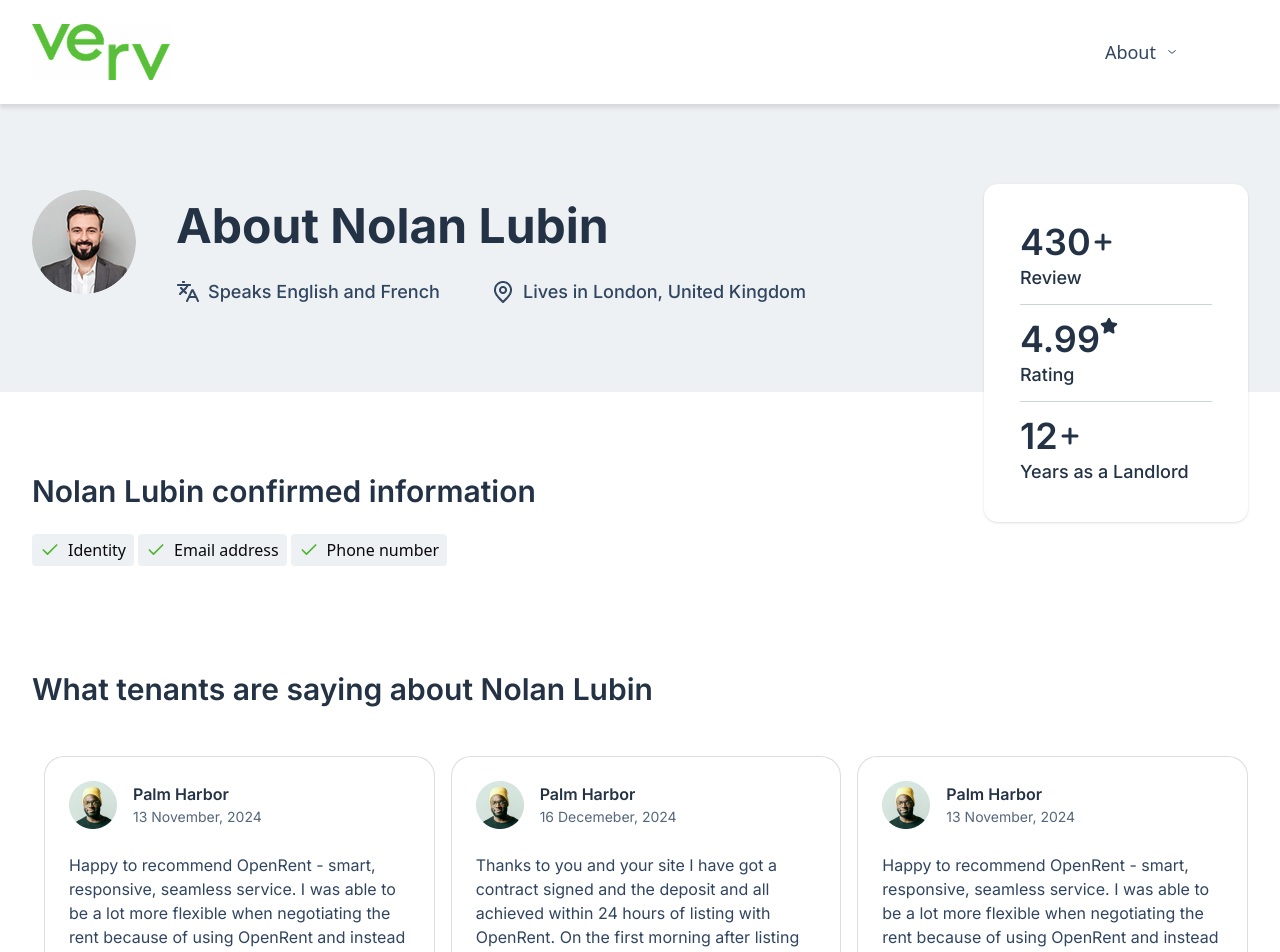
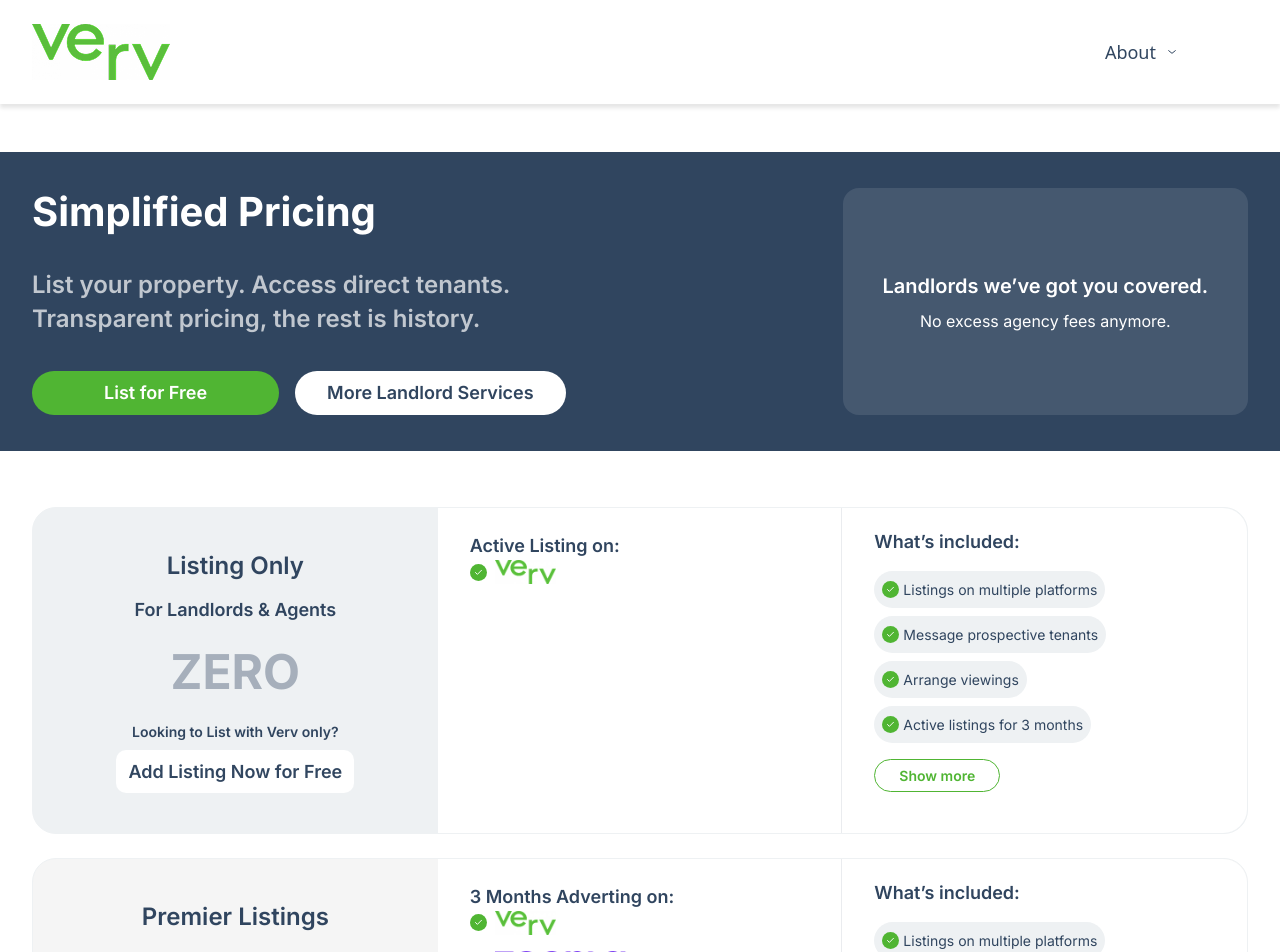
Before and after one commit to jhsayem94/verv-pages, a Next.js app: page / in a window 1280 px wide. Shown: the top 952 px of the page. Built offline with nearby package versions, Linux system fonts and the light colour scheme.

Commit message:
Verv pricing page CSS updated

```diff
--- a/src/allComponent/VervPricing/PricingData.json
+++ b/src/allComponent/VervPricing/PricingData.json
@@ -2,25 +2,22 @@
     {
         "id": 1,
         "pricingTitle":"Listing Only",
-        "price": 54.99,
         "buttonName":"Add Listing Now for Free",
+        "buttonColor":"bg-[#FFFFFF]",
+        "buttonText":"text-[#314660]",
         "bgClr": "bg-[#EEF1F3]",
         "advertTitle":"Active Listing on",
         "offers": [
             {
-              "id": 1,
               "item": "Listings on multiple platforms"
             },
             {
-              "id": 2,
               "item": "Message prospective tenants"
             },
             {
-              "id": 3,
               "item": "Arrange viewings"
             },
             {
-              "id": 4,
               "item": "Active listings for 3 months"
             }
         ]
@@ -30,6 +27,8 @@
         "pricingTitle":"Premier Listings",
         "price": 74.99,
         "buttonName":"Add Listing Now",
+        "buttonColor":"bg-[#314660]",
+        "buttonText":"text-[#FFFFFF]",
         "bgClr": "bg-[#F5F5F5]",
         "advertTitle":"3 Months Adverting on",
         "offers": [
@@ -52,6 +51,8 @@
         "pricingTitle":"Rent Ready",
         "price": 54.99,
         "buttonName":"Add Listing Now",
+        "buttonColor":"bg-[#50B533]",
+        "buttonText":"text-[#FFFFFF]",
         "bgClr": "bg-[#faf4ff]",
         "advertTitle":"3 Months Adverting on",
         "offers": [
--- a/src/allComponent/VervPricing/VervPricing.jsx
+++ b/src/allComponent/VervPricing/VervPricing.jsx
@@ -12,51 +12,54 @@
         <div>
             <div className='my-12'>
                 <div className="w-full bg-[#30455f] ">
-                    <div className='lg:w-[1216px] w-5/6 mx-auto lg:flex lg:justify-between py-[36px] grid grid-cols-1 gap-y-12'>
-                        <div className='text-center lg:text-left'>
+                    <div className='lg:w-[1216px] w-5/6 mx-auto  lg:justify-between py-[36px] grid lg:grid-cols-3 grid-cols-1 gap-y-12'>
+                        <div className='text-center lg:text-left lg:col-span-2'>
                             <h1 className="text-white lg:text-[40px] text-[28px] font-bold font-['Inter'] leading-[48px] ">Simplified Pricing</h1>
-                            <h6 className=" lg:w-3/5 opacity-70 text-white text-[24px] font-semibold font-['Inter'] leading-[33.60px] mt-4 lg:px-0 px-3 " >List your property. Access direct tenants. Transparent pricing, the rest is history.</h6>
-                            <div className='mt-4 lg:w-[540px] lg:justify-between lg:inline-flex grid grid-cols-1 gap-y-3'>
-                                <button className=" lg:w-auto w-full max-w-[350px] mx-auto  text-white text-lg font-semibold font-['Inter'] px-18 py-2 bg-[#50b533] rounded-[32px] ">List for Free</button>
+                            <h6 className=" lg:w-3/5 opacity-70 text-white lg:text-[24px] text-[18px] font-semibold font-['Inter'] leading-[33.60px] mt-8 lg:px-0 px-3 " >List your property. Access direct tenants. Transparent pricing, the rest is history.</h6>
+                            <div className='mt-9  lg:justify-between lg:inline-flex grid grid-cols-1 gap-y-3'>
+                                <button className=" lg:w-auto w-full max-w-[350px] mx-auto  text-white text-lg font-semibold font-['Inter'] px-18 py-2 bg-[#50b533] rounded-[32px] lg:mr-4 mr-0">List for Free</button>
                                 <button className=" lg:w-auto w-full max-w-[350px] mx-auto text-[#30455f] text-lg font-semibold font-['Inter'] px-8 py-2 bg-[#FFFFFF] rounded-[32px] ">More Landlord Services</button>
                             </div>
                         </div>
-                        <div className='bg-white/10 rounded-2xl flex-col justify-center items-center gap-2 inline-flex px-8 py-10 lg:py-0 text-center lg:text-left'>
-                            <h3 className="text-white text-xl font-semibold font-['Inter'] leading-normal" >Landlords we’ve got you covered.</h3>
-                            <h6 className="text-center text-white text-base font-normal font-['Inter'] leading-normal" >No excess agency fees anymore.</h6>
+                        <div className='bg-white/10 rounded-2xl lg:col-span-1 flex flex-col justify-center items-center gap-2 inline-flex px-8 py-10 lg:py-0 text-center'>
+                            <h3 className="text-white text-[20px] font-semibold font-['Inter'] leading-normal" >Landlords we’ve got you covered.</h3>
+                            <h6 className="text-center text-white text-[16px] font-normal font-['Inter'] leading-normal" >No excess agency fees anymore.</h6>
                         </div>
                     </div>
                 </div>
             </div>
 
-            <div className='my-12'>
+            <div className='mt-14 grid grid-cols-1 gap-y-6 lg:w-[1216px] md:w-3/5 w-5/6 mx-auto'>
                 {/* Premier Listings */}
                 {
                     PricingData.map((data) => <div
                         key={data.id}
-                        className={` lg:w-[1216px] md:w-3/5 w-5/6 mx-auto  ${data.bgClr}  rounded-3xl shadow-custom border border-[#eef1f3]  lg:flex lg:justify-end lg:items-center lg:gap-[86px]`}>
-                        <div className='flex justify-center   lg:pl-0 '>
-                            <div className="  self-stretch flex-col justify-center items-center gap-6 inline-flex py-6 ">
-                                <div className="flex-col lg:justify-start items-center gap-6 inline-flex">
-                                    <div className="h-[59px] flex-col justify-start items-center gap-2 ">
-                                        <h2 className="text-center text-[#30455f] text-2xl font-semibold font-['Inter'] leading-[28.80px]">{data.pricingTitle}</h2>
-                                        <p className="text-[#30455f] text-lg font-semibold font-['Inter']">For Landlords & Agents</p>
+                        className={`   ${data.bgClr}  rounded-3xl shadow-custom border border-[#eef1f3]  grid lg:grid-cols-3 grid-cols-1`}>
+                        <div className='flex justify-center lg:col-span-1  '>
+                            <div className=" grid grid-cols-1 gap-y-5 py-10 ">
+                                <div className="grid grid-cols-1 gap-y-5">
+                                    <div className="">
+                                        <h2 className="text-center text-[#30455f] text-[24px] font-semibold font-['Inter']  mb-3">{data.pricingTitle}</h2>
+                                        <p className="text-[#30455f] text-center text-[18px] font-semibold font-['Inter']">For Landlords & Agents</p>
                                     </div>
-                                    <div className="justify-center items-baseline gap-2 inline-flex">
+                                    {data.price ? (<div className="justify-center items-baseline gap-2 inline-flex">
                                         <h1 className="text-center text-[#30455f] text-5xl font-bold font-['Inter'] leading-[57.60px]">{data.price}</h1>
                                         <span className="text-[#30455f] text-lg font-medium font-['Inter']">Inc. VAT</span>
-                                    </div>
+                                    </div>) : (<div className="text-center text-[#a6afbb] text-5xl font-bold font-['Inter'] leading-[57.60px]">ZERO
+                                    </div>) }
                                 </div>
-                                <div className="self-stretch h-[98px] flex-col justify-start items-center gap-2 flex">
-                                    <p className="text-center text-[#30455f] text-sm font-semibold font-['Inter'] leading-[21px]">Looking for more exposure? List with<br />Zoopla & Rightmove!</p>
-                                    <button className="w-[200px] h-12 p-2 bg-[#30455f] rounded-lg justify-center items-center gap-2 inline-flex">
-                                        <span className="text-white text-lg font-semibold font-['Inter']">{data.buttonName}</span>
+                                <div className="self-stretch flex-col justify-start items-center gap-2 flex">
+                                    <p className="w-[250px] text-center text-[#30455f] text-[14px] font-semibold font-['Inter'] leading-[21px]">
+                                    {!data.price?"Looking to List with Verv only?" : "Looking for more exposure? List with Zoopla & Rightmove!"}
+                                    </p>
+                                    <button className= {`w-auto  py-2 px-3 ${data.buttonColor} rounded-lg justify-center items-center gap-2 inline-flex`}>
+                                        <span className={`${data.buttonText} text-[18px] font-semibold font-['Inter']`}>{data.buttonName}</span>
                                     </button>
                                 </div>
                             </div>
                         </div>
-                        <div className="self-stretch justify-end items-start lg:flex">
-                            <div className="pl-8 lg:pr-[143px] pt-6 lg:h-full pb-6 bg-white border-r border-[#30455f]/10 justify-start items-center ">
+                        <div className="self-stretch lg:col-span-2 grid lg:grid-cols-2">
+                            <div className="lg:col-span-1 px-8 lg:pr-[143px] pt-6 lg:h-full pb-6 bg-white border-r border-[#30455f]/10 justify-start items-center ">
                                 <div className="self-stretch flex-col justify-start items-start gap-4 ">
                                     <h3 className="text-[#30455f] text-lg font-semibold font-['Inter']">{data.advertTitle}:</h3>
                                     <div className="flex-col justify-start items-start gap-4 flex">
@@ -81,15 +84,15 @@
                                     </div>
                                 </div>
                             </div>
-                            <div className=" h-[318px] px-8 lg:pr-[143px] py-6 lg:h-full bg-white flex-col justify-start items-start lg:rounded-r-3xl rounded-b-3xl lg:rounded-bl-none rounded-bl-3xl ">
+                            <div className="lg:col-span-1  px-8  py-5 lg:h-full bg-white flex-col justify-start items-start lg:rounded-r-3xl rounded-b-3xl lg:rounded-bl-none rounded-bl-3xl ">
                                 <div className="flex-col justify-start items-start gap-4 flex">
-                                    <h3 className="text-[#30455f] text-lg font-semibold font-['Inter']">What’s included:</h3>
+                                    <h3 className="text-[#30455f] text-[18px] font-semibold font-['Inter']">What’s included:</h3>
                                     <div className="flex-col justify-start items-start gap-2 flex">
                                         {
                                             data.offers.map((offer, i) => <div key={i} className="p-2 bg-[#eef1f3] rounded-[32px] flex-col justify-start items-start gap-1 flex">
                                                 <div className="self-stretch justify-start items-center gap-1 inline-flex">
                                                     <Check strokeWidth={2.5} className='h-[17px] w-[17px] text-[#FFFFFF] bg-[#50B533] rounded-full p-1' />
-                                                    <p className="text-[#30455f] text-sm font-normal font-['Inter'] leading-[21px]">{offer.item}</p>
+                                                    <p className="text-[#30455f] text-[14px] font-normal font-['Inter'] leading-[21px]">{offer.item}</p>
                                                 </div>
                                             </div>)
                                         }
--- a/src/app/(withCommonLayout)/page.js
+++ b/src/app/(withCommonLayout)/page.js
@@ -6,8 +6,7 @@
 export default function Home() {
   return (
     <>
-      {/* <VervPricing></VervPricing> */}
-      <AboutLandlord></AboutLandlord>
+      <VervPricing></VervPricing>
     </>
   );
 }
--- a/src/app/(withCommonLayout)/vervpricing/page.jsx
+++ b/src/app/(withCommonLayout)/vervpricing/page.jsx
@@ -4,7 +4,7 @@
 const page = () => {
     return (
         <div>
-            {/* <VervPricing></VervPricing> */}
+            <VervPricing></VervPricing>
         </div>
     );
 };
```
